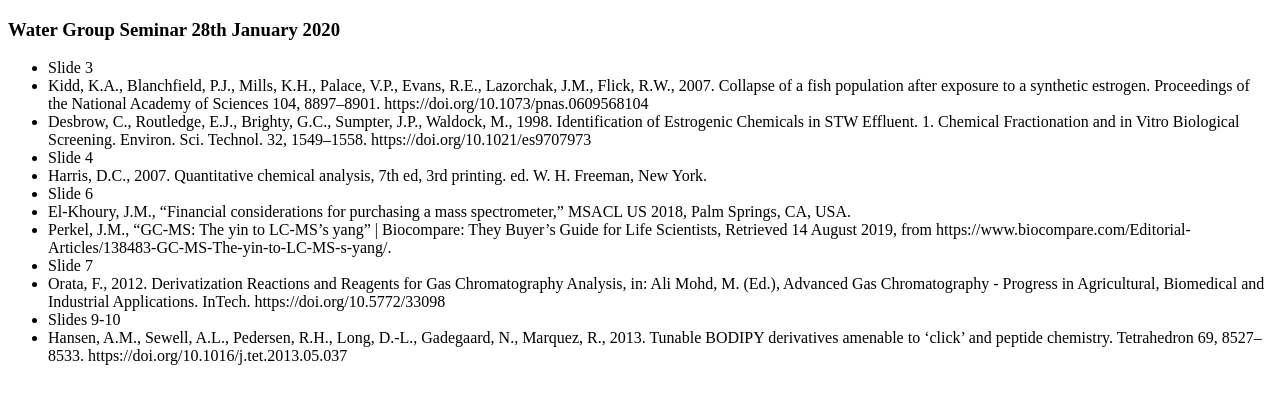
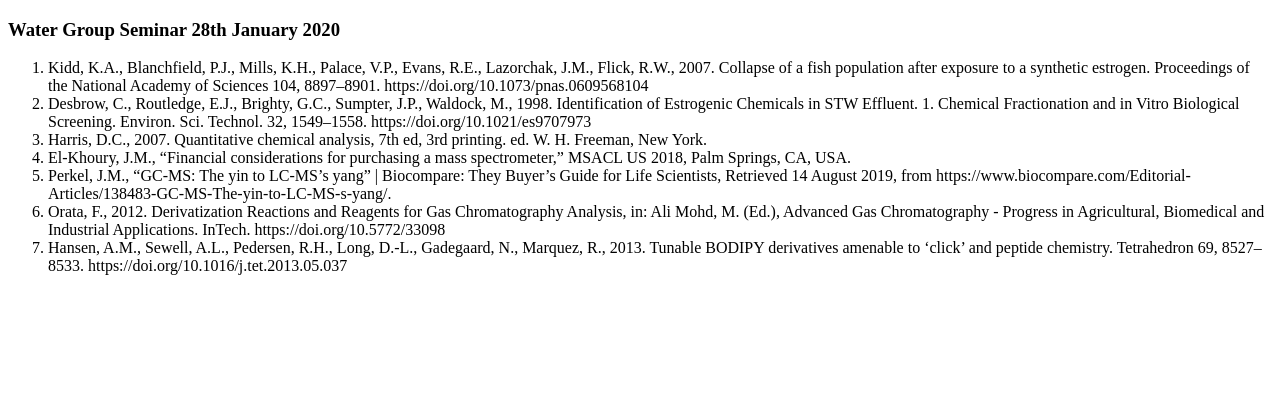
Before and after one commit to cfelion/references.github.io, a plain HTML site: page 20200128-refs.html in a window 1280 px wide. Drawn offline with Linux system fonts and the light colour scheme.

Commit message:
Update 20200128-refs.html

```diff
--- a/20200128-refs.html
+++ b/20200128-refs.html
@@ -12,23 +12,13 @@
 </head>
 <body>
 <h3>Water Group Seminar 28th January 2020</h3>
-<ul>
-	<li>Slide 3
+<ol>
 	<li>Kidd, K.A., Blanchfield, P.J., Mills, K.H., Palace, V.P., Evans, R.E., Lazorchak, J.M., Flick, R.W., 2007. Collapse of a fish population after exposure to a synthetic estrogen. Proceedings of the National Academy of Sciences 104, 8897–8901. https://doi.org/10.1073/pnas.0609568104</li>
 	<li>Desbrow, C., Routledge, E.J., Brighty, G.C., Sumpter, J.P., Waldock, M., 1998. Identification of Estrogenic Chemicals in STW Effluent. 1. Chemical Fractionation and in Vitro Biological Screening. Environ. Sci. Technol. 32, 1549–1558. https://doi.org/10.1021/es9707973</li>
-	</li>
-	<li>Slide 4
 	<li>Harris, D.C., 2007. Quantitative chemical analysis, 7th ed, 3rd printing. ed. W. H. Freeman, New York.</li>
-	</li>
-	<li>Slide 6
 	<li>El-Khoury, J.M., “Financial considerations for purchasing a mass spectrometer,” MSACL US 2018, Palm Springs, CA, USA.</li>
 	<li>Perkel, J.M., “GC-MS: The yin to LC-MS’s yang” | Biocompare: They Buyer’s Guide for Life Scientists, Retrieved 14 August 2019, from https://www.biocompare.com/Editorial-Articles/138483-GC-MS-The-yin-to-LC-MS-s-yang/.</li>
-	</li>
-	<li>Slide 7
 	<li>Orata, F., 2012. Derivatization Reactions and Reagents for Gas Chromatography Analysis, in: Ali Mohd, M. (Ed.), Advanced Gas Chromatography - Progress in Agricultural, Biomedical and Industrial Applications. InTech. https://doi.org/10.5772/33098</li>
-	</li>
-	<li>Slides 9-10
 	<li>Hansen, A.M., Sewell, A.L., Pedersen, R.H., Long, D.-L., Gadegaard, N., Marquez, R., 2013. Tunable BODIPY derivatives amenable to ‘click’ and peptide chemistry. Tetrahedron 69, 8527–8533. https://doi.org/10.1016/j.tet.2013.05.037</li>
-	</li>
-</ul>
+</ol>
 </body>
```
Lines whose indentation alone changed are shown as unchanged.
